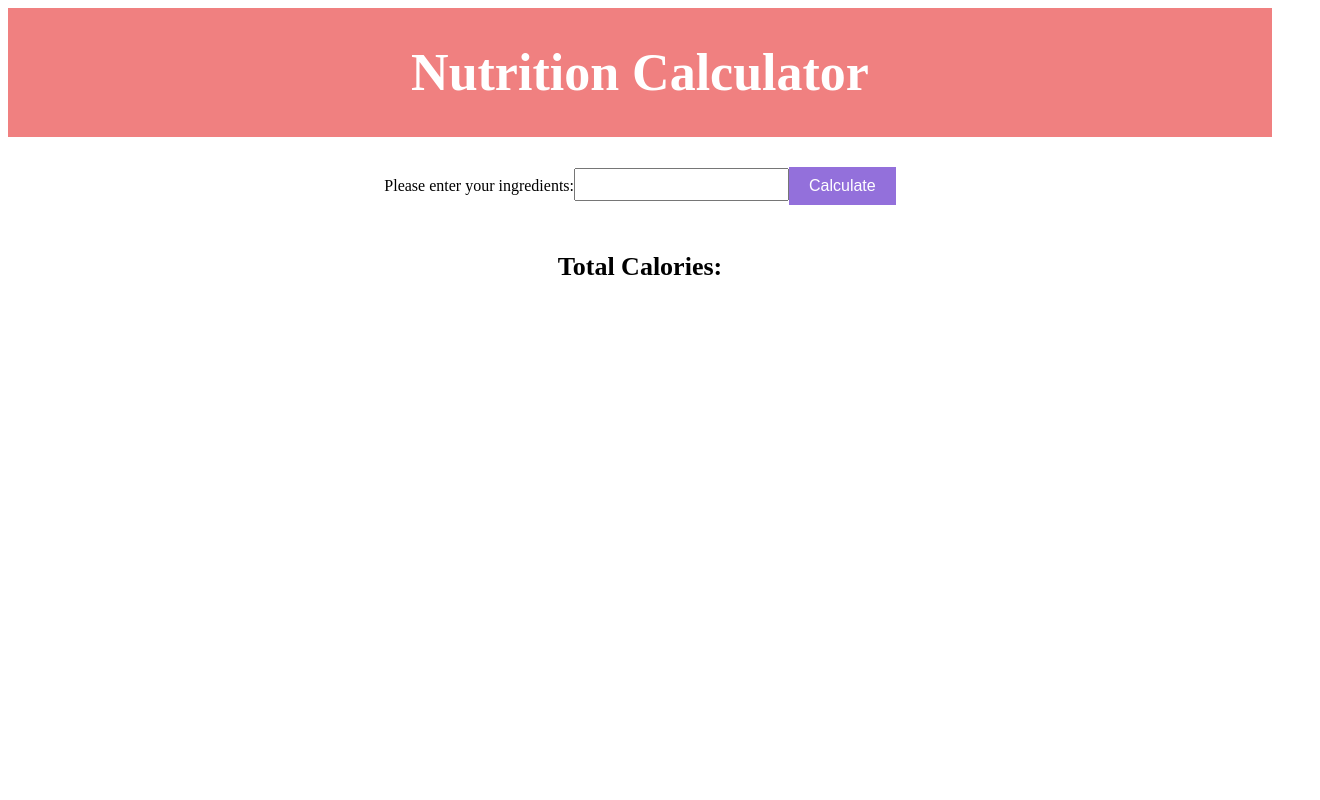
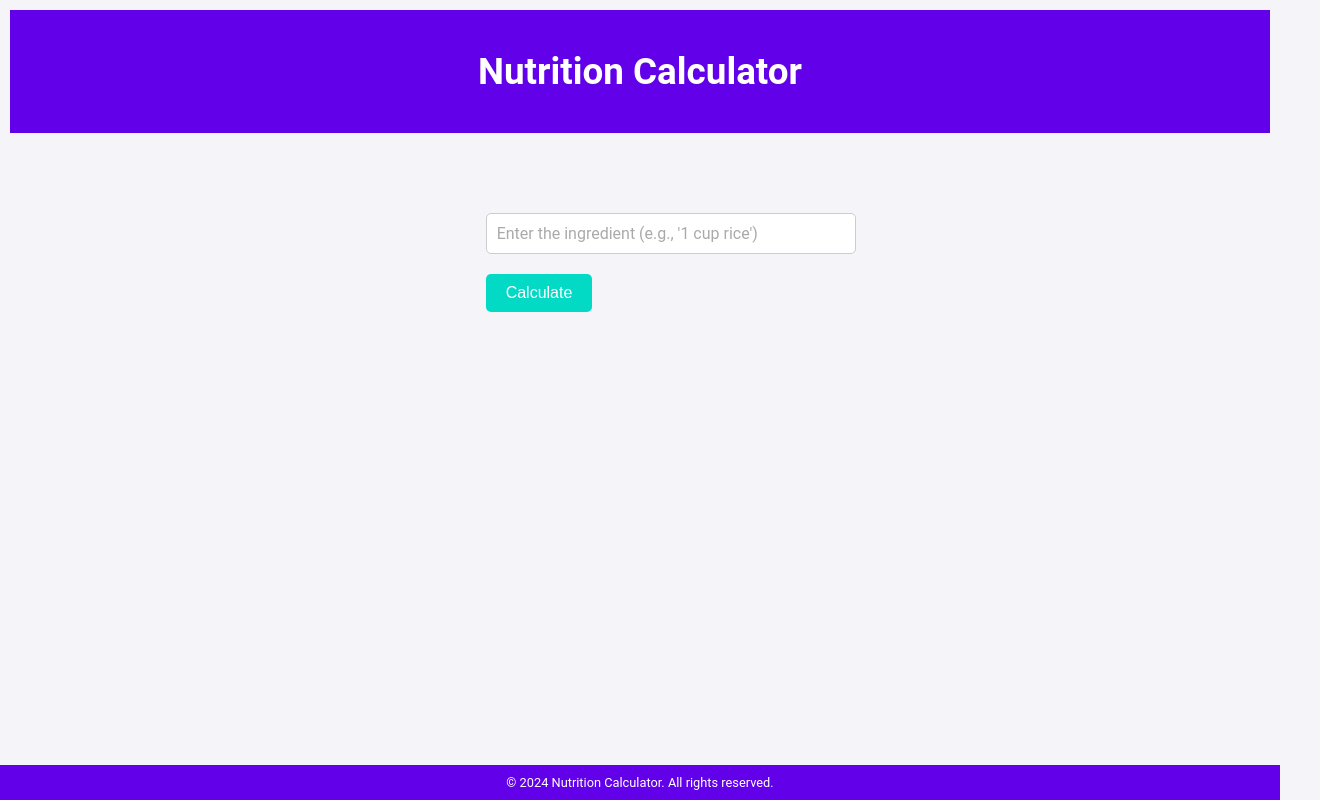
Before and after one commit to phankim787/final-project, a React (Vite) app: page / in a window 1280 px wide. Shown: the whole page, 1320 px wide, since content can reach past the window. Built offline with nearby package versions, Linux system fonts and the light colour scheme.

Commit message:
fix/style: make sure api functionality works as intended, style components

```diff
--- a/package.json
+++ b/package.json
@@ -10,6 +10,7 @@
     "preview": "vite preview"
   },
   "dependencies": {
+    "axios": "^1.7.3",
     "prop-types": "^15.8.1",
     "react": "^18.3.1",
     "react-dom": "^18.3.1",
--- a/src/App.jsx
+++ b/src/App.jsx
@@ -1,30 +1,84 @@
+/**
+ * App.jsx
+ *
+ * This is the root component of the Nutrition Calculator application.
+ * It manages the state of the application, including calories, error messages, and loading state.
+ * It also handles the main logic for making API requests to fetch nutritional data.
+ *
+ * Responsibilities:
+ * - Fetch data from the API based on user input.
+ * - Manage global state (calories, error, loading).
+ * - Render the main components of the app (Header, Input, Output, Footer).
+ *
+ * Author: Pratham Shroff, pshroff@bu.edu
+ */
+
 import Header from "./components/Header.jsx";
 import Input from "./components/Input.jsx";
 import Output from "./components/Output.jsx";
+import Footer from "./components/Footer.jsx";
 import { useState } from "react";
+import { createGlobalStyle } from 'styled-components';
+import { getNutritionData } from './api';
+
+// Global styles applied to the entire app
+const GlobalStyle = createGlobalStyle`
+    body {
+        margin: 0;
+        padding: 0;
+        font-family: 'Roboto', sans-serif;
+        background-color: #f4f4f9;
+        color: #333;
+        display: flex;
+        flex-direction: column;
+        min-height: 100vh;
+    }
+
+    #root {
+        display: flex;
+        flex-direction: column;
+        min-height: 100vh;
+    }
+`;
 
 export default function App() {
+    // State management for calories, error messages, and loading indicator
     const [calories, setCalories] = useState(null);
     const [error, setError] = useState('');
+    const [loading, setLoading] = useState(false);
 
-    const handleCalculate = (input) => {
-        // Basic validation for input
-        if (/^\d+\s+\w+\s+of\s+\w+$/.test(input)) {
-            // Mock calculation (you should replace this with actual API call)
-            const calculatedCalories = Math.floor(Math.random() * 500);
-            setCalories(calculatedCalories);
-            setError('');
-        } else {
-            setError('Please try again!');
+    // Function to handle the calculation process
+    const handleCalculate = async (input) => {
+        setLoading(true); // Show loading indicator while fetching data
+        try {
+            const data = await getNutritionData(input);
+
+            // If the API returns zero calories or no nutrient data, show an error message
+            if (data.calories === 0 || !data.totalNutrients) {
+                setError('We cannot calculate the nutrition for some ingredients. Please check the ingredient spelling or if you have entered a quantity for the ingredients.');
+                setCalories(null);
+            } else {
+                // If valid data is returned, update the state
+                setCalories(data.calories);
+                setError('');
+            }
+        } catch (err) {
+            // Handle any errors during the API request
+            setError('Error fetching data. Please try again!');
             setCalories(null);
+        } finally {
+            // Hide the loading indicator after the process is complete
+            setLoading(false);
         }
     };
 
     return (
         <>
-            <Header/>
+            <GlobalStyle />
+            <Header />
             <Input onCalculate={handleCalculate} />
-            <Output calories={calories} error={error} />
+            {loading ? <p>Loading...</p> : <Output calories={calories} error={error} />}
+            <Footer />
         </>
-    )
+    );
 }
--- a/src/components/Button.jsx
+++ b/src/components/Button.jsx
@@ -1,14 +1,35 @@
+/**
+ * Button.jsx
+ *
+ * This component renders a styled button used across the Nutrition Calculator application.
+ * It applies consistent styles and transitions to the button, ensuring a cohesive look and feel.
+ * The button is reusable and can be customized for different actions.
+ *
+ * Responsibilities:
+ * - Render a button with a consistent style.
+ * - Handle user interactions such as hover effects.
+ *
+ * Author: Pratham Shroff, pshroff@bu.edu
+ */
+
 import styled from 'styled-components';
 import PropTypes from 'prop-types';
 
+// Styled component for the button, including hover effects and transitions
 const StyledButton = styled.button`
-    background-color: mediumpurple;
+  background-color: #03dac6;
   color: white;
   border: none;
   padding: 10px 20px;
   cursor: pointer;
   font-size: 1rem;
   margin-top: 10px;
+  border-radius: 5px;
+  transition: background-color 0.3s ease;  // Smooth transition for hover effect
+
+  &:hover {
+    background-color: #018786;  // Darken the button on hover for better visual feedback
+  }
 `;
 
 export default function Button({ onClick, children }) {
@@ -19,8 +40,9 @@ export default function Button({ onClick, children }) {
     );
 }
 
-// to eliminate propType errors
+// PropTypes to ensure the button receives the correct props
+// (not having this was causing an error)
 Button.propTypes = {
-    onClick: PropTypes.func.isRequired,
+    onClick: PropTypes.func,
     children: PropTypes.node.isRequired,
 };
--- /dev/null
+++ b/src/components/Footer.jsx
@@ -0,0 +1,32 @@
+/**
+ * Footer.jsx
+ *
+ * This component renders the footer of the application, which includes a copyright notice.
+ * It ensures that the footer is always positioned at the bottom of the page.
+ *
+ * Responsibilities:
+ * - Display a simple, centered copyright message.
+ * - Ensure the footer is fixed to the bottom of the viewport.
+ *
+ * Author: Pratham Shrpff, pshroff@bu.edu
+ */
+
+import styled from 'styled-components';
+
+// Styled component for the footer
+const StyledFooter = styled.footer`
+    text-align: center;
+    padding: 10px;
+    background-color: #6200ea;
+    color: white;
+    margin-top: auto;
+    font-size: 0.8rem;
+`;
+
+export default function Footer() {
+    return (
+        <StyledFooter>
+            &copy; {new Date().getFullYear()} Nutrition Calculator. All rights reserved.
+        </StyledFooter>
+    );
+}
--- a/src/components/Header.jsx
+++ b/src/components/Header.jsx
@@ -1,22 +1,46 @@
+/**
+ * Header.jsx
+ *
+ * This component is responsible for rendering the header of the Nutrition Calculator.
+ * It includes the title of the app and applies responsive styles to ensure it looks good on all screen sizes.
+ *
+ * Responsibilities:
+ * - Display the app title.
+ * - Apply responsive styling to the header.
+ *
+ * Author: Phan Kim
+ */
+
 import styled from 'styled-components';
 
+// Styled component for the header wrapper
 const StyledHeader = styled.div`
     display: flex;
     flex-direction: column;
     align-items: center;
     justify-content: center;
-    height: 100%;
-    font-size: calc(10px + 2vmin);
-    background-color: lightcoral;
-`
+    height: auto;
+    padding: 20px;
+    background-color: #6200ea;
+    color: white;
+    margin: 10px;
+
+    @media (min-width: 600px) {
+        padding: 40px;
+    }
+`;
+
+// Responsive title styling
 const Title = styled.h1`
-    color: white;
-`
+    margin: 0;
+    font-size: calc(1.5rem + 1vw); /* Responsive font size */
+    text-align: center;
+`;
 
-export default function Header(){
-    return(
+export default function Header() {
+    return (
         <StyledHeader>
-            <Title> Nutrition Calculator </Title>
+            <Title>Nutrition Calculator</Title>
         </StyledHeader>
-    )
+    );
 }
--- a/src/components/Input.jsx
+++ b/src/components/Input.jsx
@@ -1,25 +1,59 @@
+/**
+ * Input.jsx
+ *
+ * This component handles user input for the Nutrition Calculator.
+ * It includes the input field where users enter their ingredient, and the "Calculate" button.
+ * It also ensures that the form is styled appropriately and positioned correctly on the screen.
+ *
+ * Responsibilities:
+ * - Manage the state of user input.
+ * - Trigger the calculation process when the form is submitted.
+ * - Ensure the input form is responsive and accessible.
+ *
+ * Author: Pratham Shroff, pshroff@bu.edu
+ */
+
 import styled from 'styled-components';
 import Button from './Button.jsx';
 import { useState } from 'react';
 import PropTypes from 'prop-types';
 
+// Wrapper for input and button, ensuring they are centered horizontally and positioned near the top
 const StyledInputWrapper = styled.div`
     display: flex;
     flex-direction: column;
     align-items: center;
-    margin-top: 20px;
+    justify-content: flex-start;
+    margin-top: 60px;  /* Controls vertical position */
+    width: 100%;
+    padding: 0 20px;
+
+    @media (max-width: 600px) {
+        margin-top: 40px;
+        padding: 0 10px;
+    }
 `;
 
+// Styling for the input field
 const StyledInput = styled.input`
     margin: 10px 0;
-    padding: 5px;
-    font-family: Calibri, serif;
+    padding: 10px;
+    width: 100%;
+    max-width: 500px;
+    font-family: 'Roboto', sans-serif;
     font-size: 1rem;
+    border: 1px solid #ccc;
+    border-radius: 5px;
+
+    &::placeholder {
+        color: #aaa;
+    }
 `;
 
 export default function Input({ onCalculate }) {
-    const [input, setInput] = useState('');
+    const [input, setInput] = useState(''); // State for managing user input
 
+    // Handle form submission and trigger calculation
     const handleSubmit = (e) => {
         e.preventDefault();
         onCalculate(input);
@@ -28,18 +62,16 @@ export default function Input({ onCalculate }) {
     return (
         <StyledInputWrapper>
             <form onSubmit={handleSubmit}>
-                <label>
-                    Please enter your ingredients:
-                    <StyledInput
-                        type="text"
-                        value={input}
-                        onChange={(e) => setInput(e.target.value)}
-                    />
-                </label>
+                <StyledInput
+                    type="text"
+                    placeholder="Enter the ingredient (e.g., '1 cup rice')"
+                    value={input}
+                    onChange={(e) => setInput(e.target.value)}
+                />
                 <Button type="submit">Calculate</Button>
             </form>
         </StyledInputWrapper>
-    )
+    );
 }
 
 Input.propTypes = {
--- a/src/components/Output.jsx
+++ b/src/components/Output.jsx
@@ -1,32 +1,56 @@
+/**
+ * Output.jsx
+ *
+ * This component displays the results of the calculation, including total calories or error messages.
+ * It ensures the output is styled and positioned correctly based on the content type (calories vs. error).
+ *
+ * Responsibilities:
+ * - Display calorie output or error message based on the calculation result.
+ * - Ensure error messages are smaller and more compact to fit on smaller screens.
+ *
+ * Author: Pratham Shroff, pshroff@bu.edu
+ */
+
 import styled from "styled-components";
 import PropTypes from 'prop-types';
 
+// Wrapper for output, ensuring it's positioned below the button with adequate spacing
 const StyledOutputWrapper = styled.div`
     display: flex;
     flex-direction: column;
     align-items: center;
-    margin-top: 20px;
+    margin-top: 40px;  /* Controls space between the button and output */
+    padding: 0 20px;
+    text-align: center;
+
+    @media (max-width: 600px) {
+        padding: 0 10px;
+    }
 `;
 
+// Styling for calorie output label
 const OutputLabel = styled.h2`
-    font-size: calc(10px + 2vmin);
+    font-size: 1.5rem;
+    color: #333;
 `;
 
+// Smaller, more compact error label for better readability on smaller screens
 const ErrorLabel = styled.h2`
-    font-size: calc(10px + 2vmin);
-    color: red;
+    font-size: 1rem;  /* Smaller font size for error messages */
+    color: #b00020;
+    line-height: 1.2;
 `;
 
 export default function Output({ calories, error }) {
     return (
         <StyledOutputWrapper>
             {error ? (
-                <ErrorLabel>{error}</ErrorLabel>
+                <ErrorLabel>{error}</ErrorLabel>  // Display error message if there's an error
             ) : (
-                <OutputLabel>Total Calories: {calories}</OutputLabel>
+                calories !== null && <OutputLabel>Total Calories: {calories}</OutputLabel>  // Display calories if available
             )}
         </StyledOutputWrapper>
-    )
+    );
 }
 
 Output.propTypes = {
```
Also changed, not shown: 2 other files (tests, documents, lock files or other folders). Lines whose indentation alone changed are shown as unchanged.
